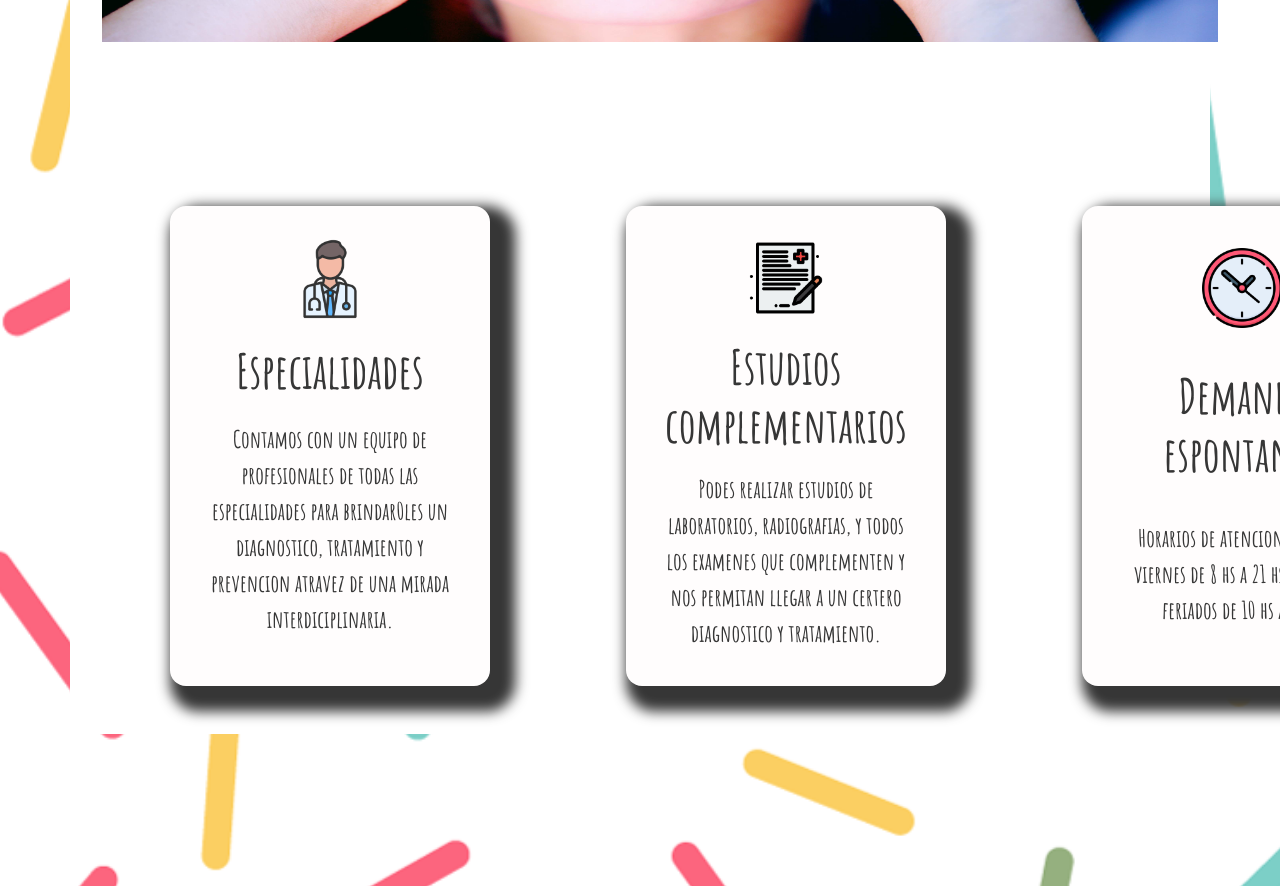
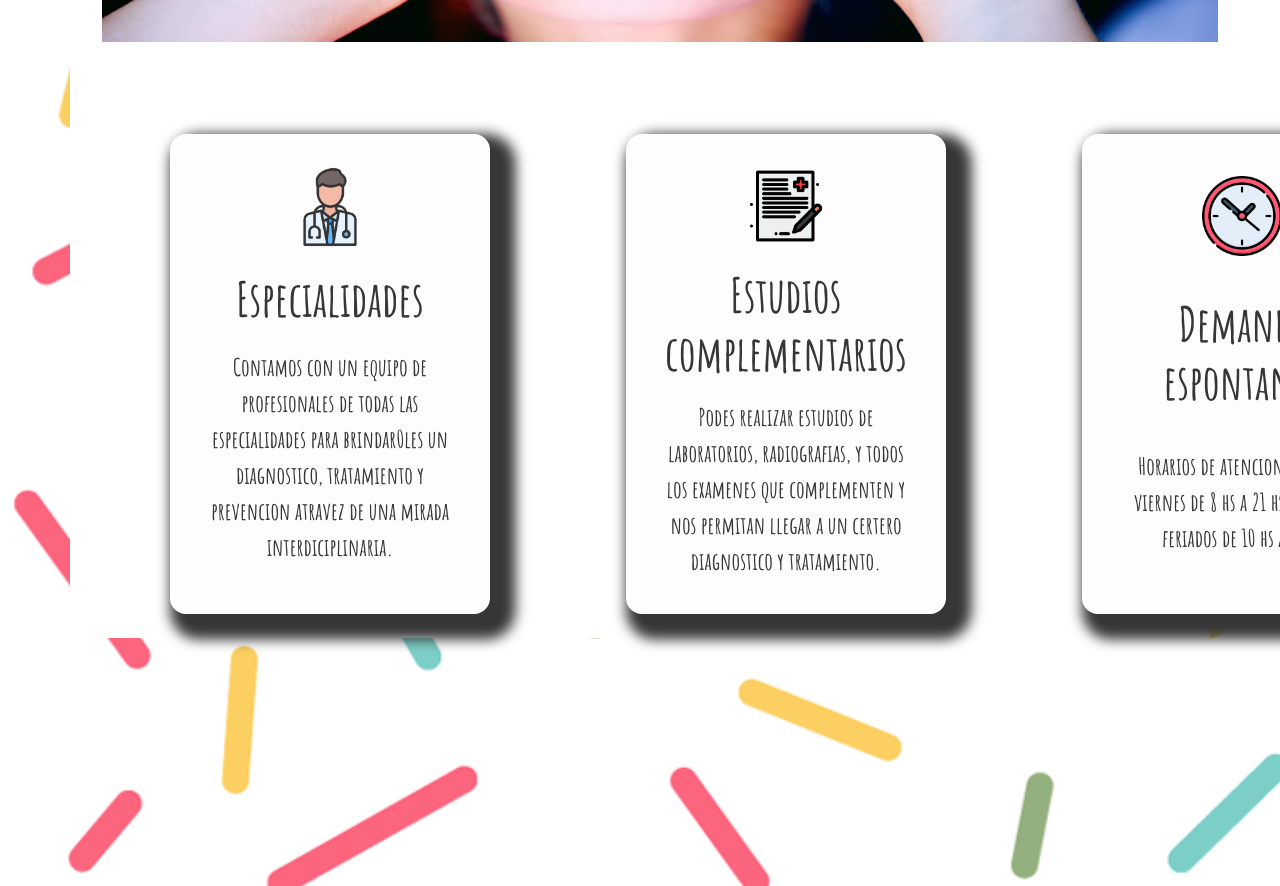
Before and after one commit to palmaroocchiagustina/crianza-centro-medico, a website: page index.html in a window 1280 px wide. Shown: the part 760-1646 px from the top of the page. Drawn offline with nearby package versions, Linux system fonts and the light colour scheme.

Commit message:
cambie medidas de margin en cards

```diff
--- a/sass/_body.scss
+++ b/sass/_body.scss
@@ -37,8 +37,8 @@
 
     /* estilos */
 
-    margin-top: 9rem;
-    margin-bottom: 3rem;
+    margin-top: 9vh;
+    margin-bottom: 3vh;
     margin-left: 5.5rem;
     margin-right: 3rem;
     color: $colorcontent;
--- a/sass/_mediaq.scss
+++ b/sass/_mediaq.scss
@@ -398,7 +398,6 @@
 
 /* tarjetas */
 
-
 .articulos__card{
 
 
```
Also changed, not shown: css/style.css.
